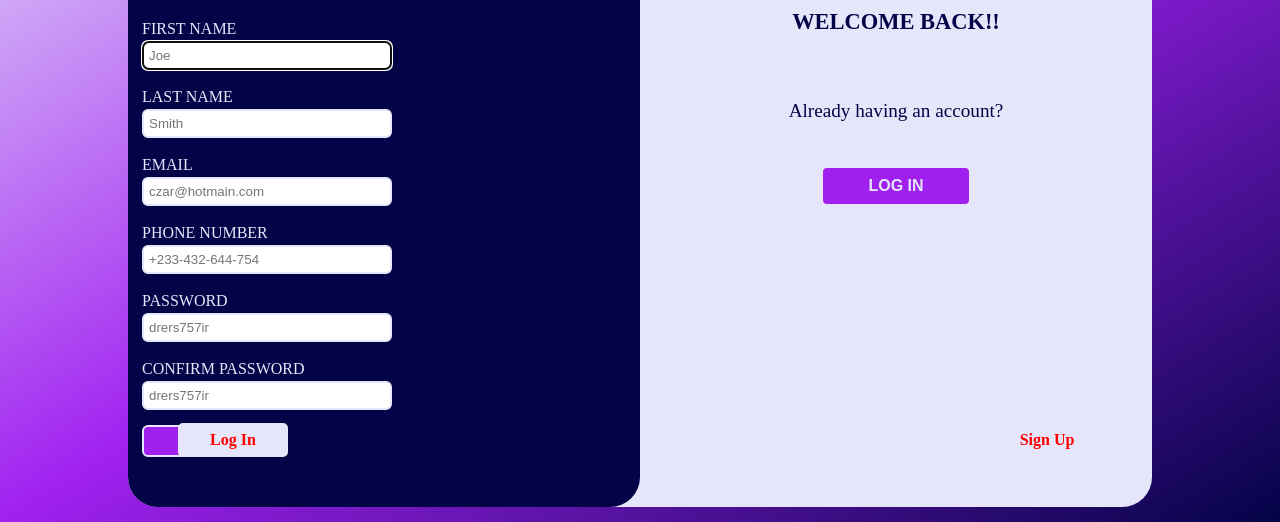
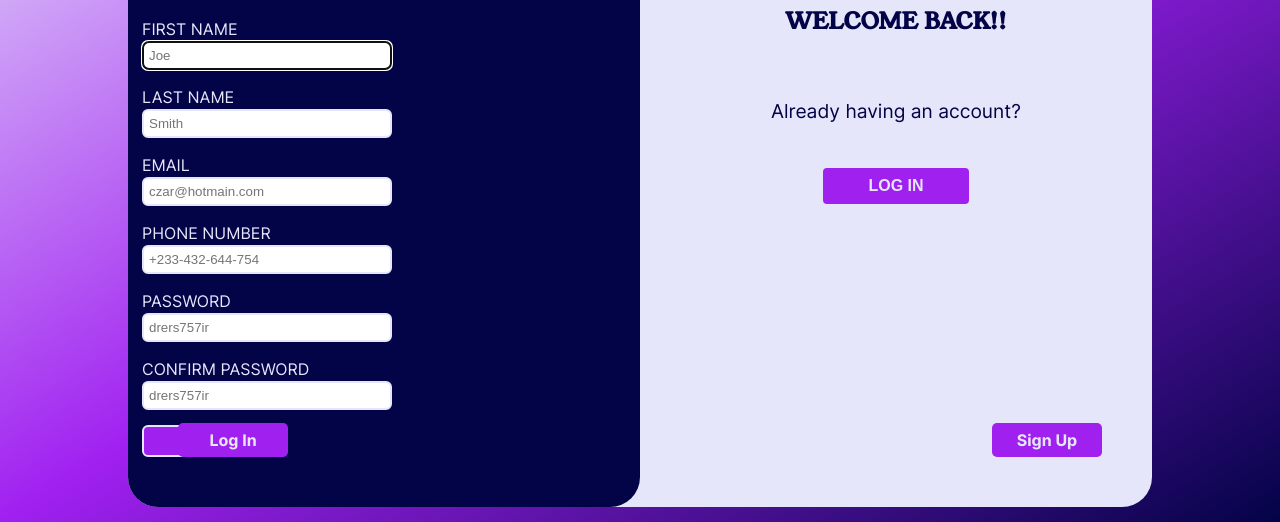
Before and after one commit to Nortey-Micheal/login-page, a plain HTML site: page index.html in a window 1280 px wide. Shown: the part 300-822 px from the top of the page. Drawn offline with Linux system fonts and the light colour scheme.

Commit message:
Add custom fonts 'Inter' and 'YoungSerif' to index.css; update body and label styles

```diff
--- a/index.css
+++ b/index.css
@@ -1,10 +1,27 @@
+@font-face {
+    font-family: "Inter";
+    src: url(Inter-VariableFont_slnt\,wght.ttf);
+}
+
+@font-face {
+    font-family: "young-serif";
+    src: url(YoungSerif-Regular.ttf);
+}
+
 body{
+    font-family: Inter;
     margin: 0;
     padding: 0;
     line-height: 1.5;
     display: flex;
     flex-direction: column;
     color: #030347;
+}
+
+legend,
+h2,h3,
+span{
+    font-family: young-serif , Inter;
 }
 
 span{
@@ -70,8 +87,8 @@ main>div{
 
 main>div>label{
     position: absolute;
-    color: red;
-    background-color: #E6E6FA;
+    color: #E6E6FA;
+    background-color: #A020F0;
     width: 100px;
     padding: 5px;
     text-align: center;
```
Also changed, not shown: Inter-VariableFont_slnt,wght.ttf (added), YoungSerif-Regular.ttf (added).
